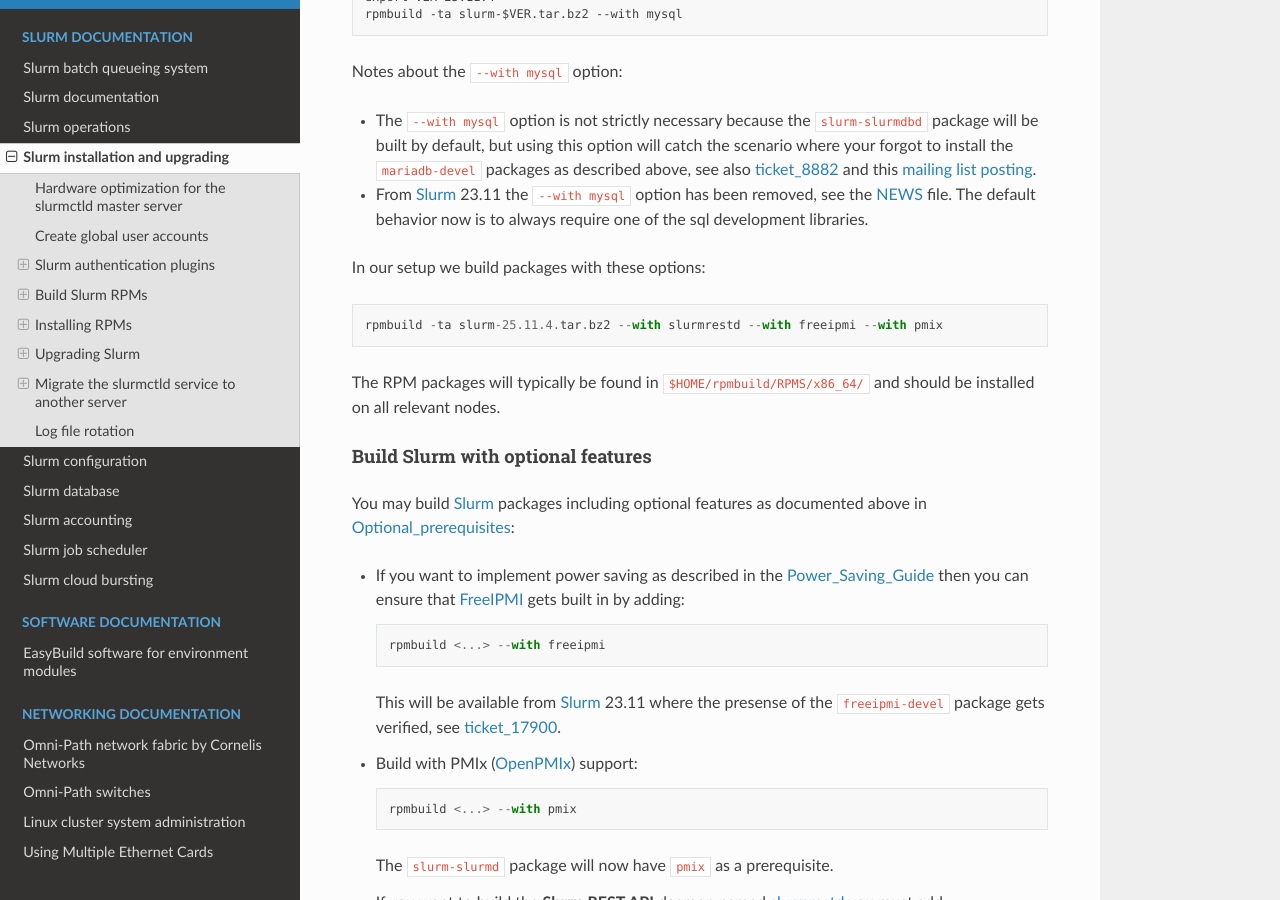
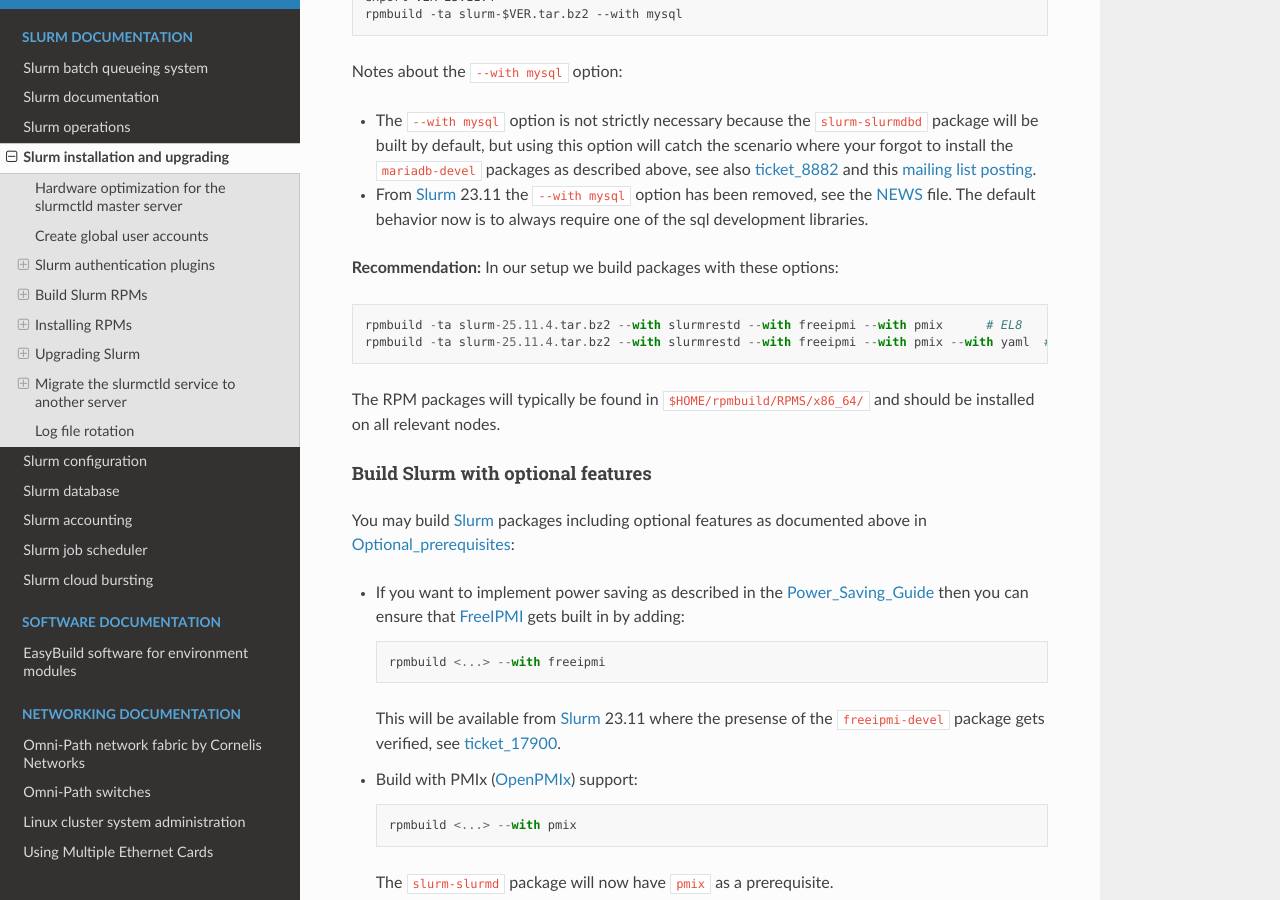
Before and after one commit to OleHolmNielsen/Niflheim_system, a Sphinx documentation site: the page built from docs/Slurm_installation.rst, in a window 1280 px wide and 900 px high, scrolled down 12023 px. Built offline with Sphinx 7.4.7 and the Read the Docs theme 3.1.0, drawn with Linux system fonts in a browser that asks for light colours.

Commit message:
Added --with yaml for EL9

```diff
--- a/docs/Slurm_installation.rst
+++ b/docs/Slurm_installation.rst
@@ -553,9 +553,11 @@
 * From Slurm_ 23.11 the ``--with mysql`` option has been removed, see the NEWS_ file.
   The default behavior now is to always require one of the sql development libraries.
 
+**Recommendation:**
 In our setup we build packages with these options::
 
-  rpmbuild -ta slurm-25.11.4.tar.bz2 --with slurmrestd --with freeipmi --with pmix
+  rpmbuild -ta slurm-25.11.4.tar.bz2 --with slurmrestd --with freeipmi --with pmix      # EL8
+  rpmbuild -ta slurm-25.11.4.tar.bz2 --with slurmrestd --with freeipmi --with pmix --with yaml  # EL9
 
 The RPM packages will typically be found in ``$HOME/rpmbuild/RPMS/x86_64/`` and should be installed on all relevant nodes.
 
```
